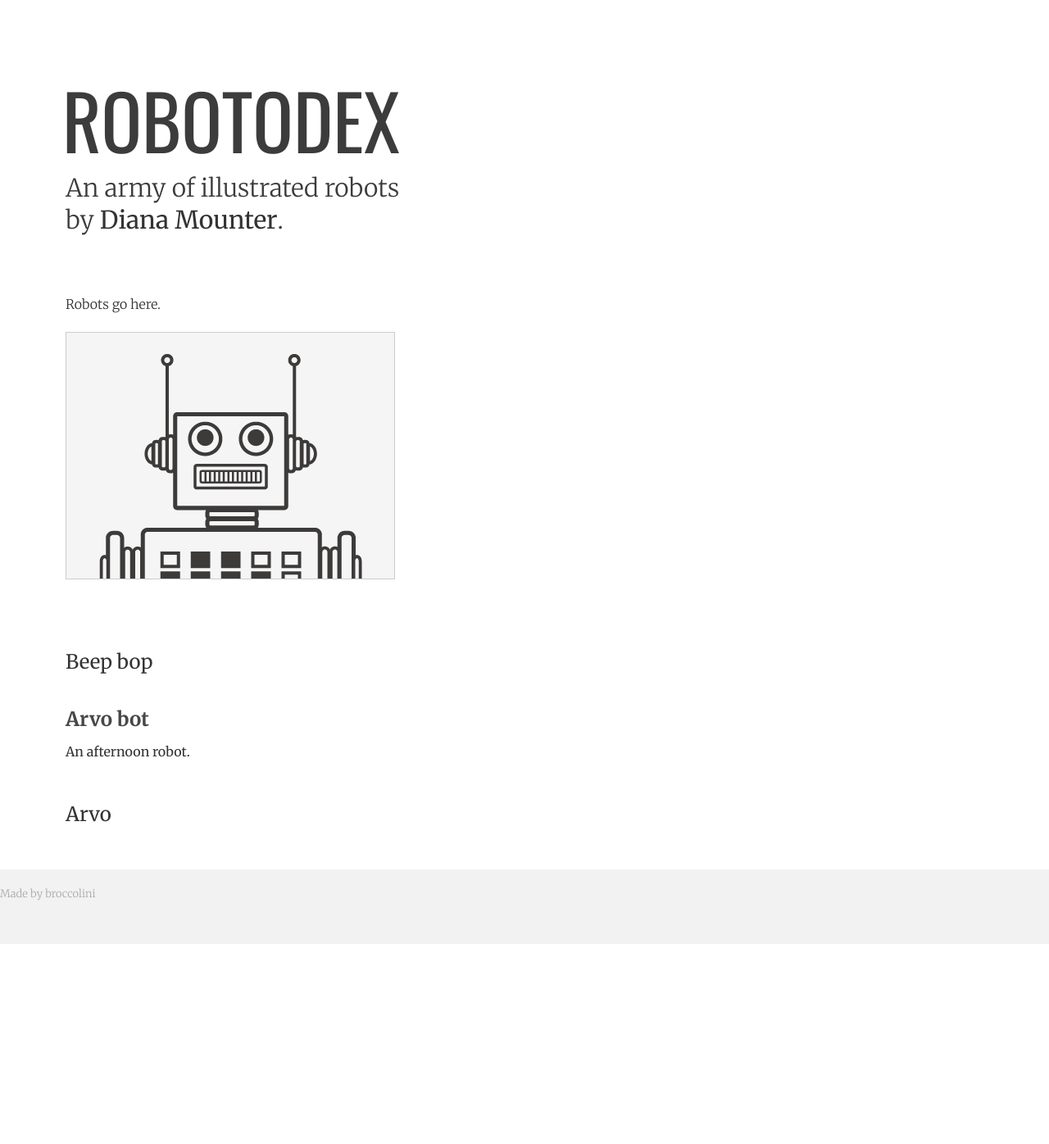
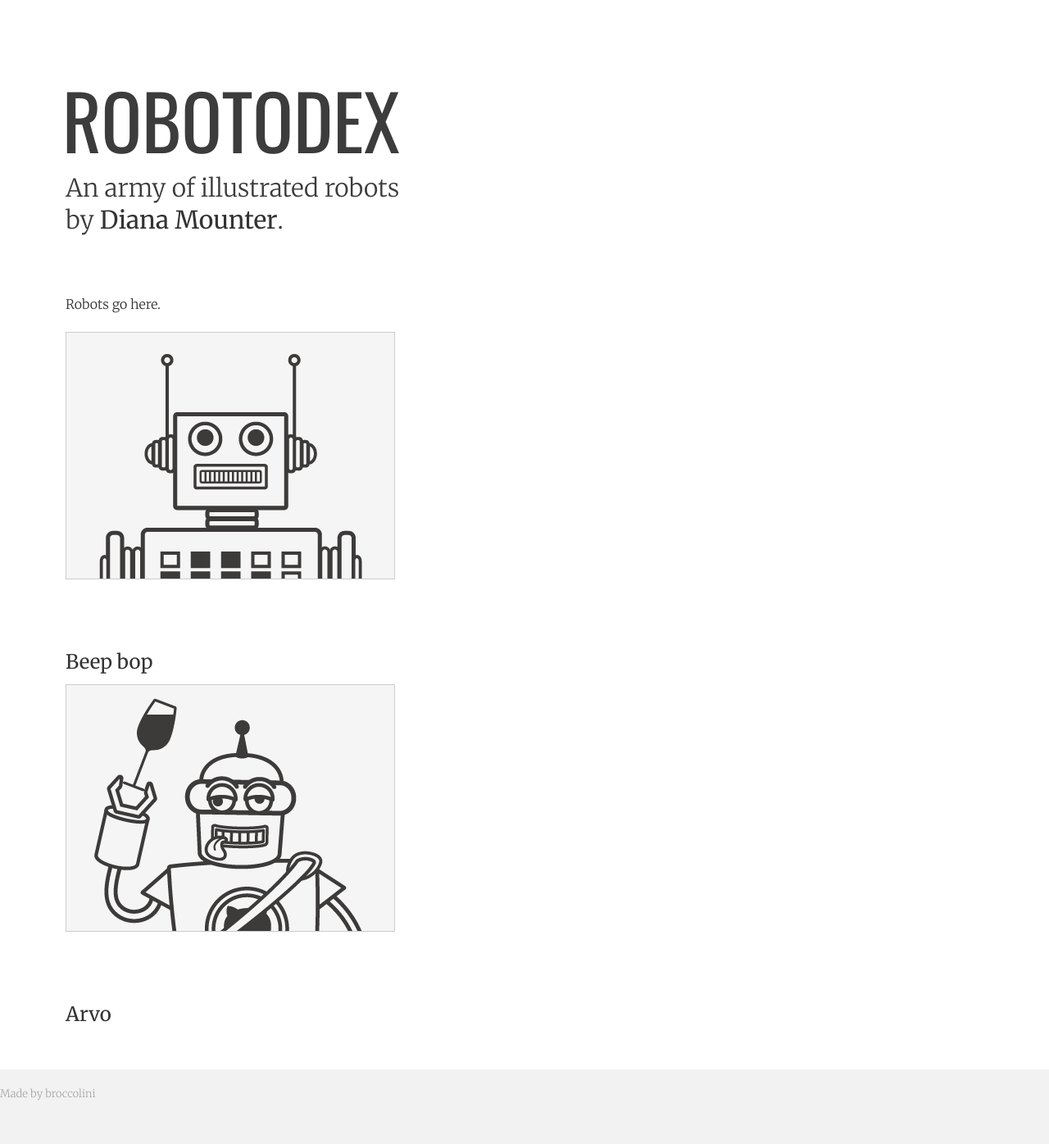
Before and after one commit to broccolini/robotodex, a Jekyll site: the page built from index.markdown, in a window 1280 px wide. Shown: the whole page at 82% size. Built offline with Jekyll 4.4.1, drawn with Linux system fonts in a browser that asks for light colours; before the commit the page ends 1152 px from its top, so only the background shows below that.

Commit message:
another test image to play with

```diff
--- a/_posts/2013-07-19-arvo.md
+++ b/_posts/2013-07-19-arvo.md
@@ -3,5 +3,4 @@ layout: robot
 title:  "Arvo"
 ---
 
-###Arvo bot
-An afternoon robot.
+![](images/drunk-knylebot.png)
```
Also changed, not shown: images/drunk-knylebot.png (added).
